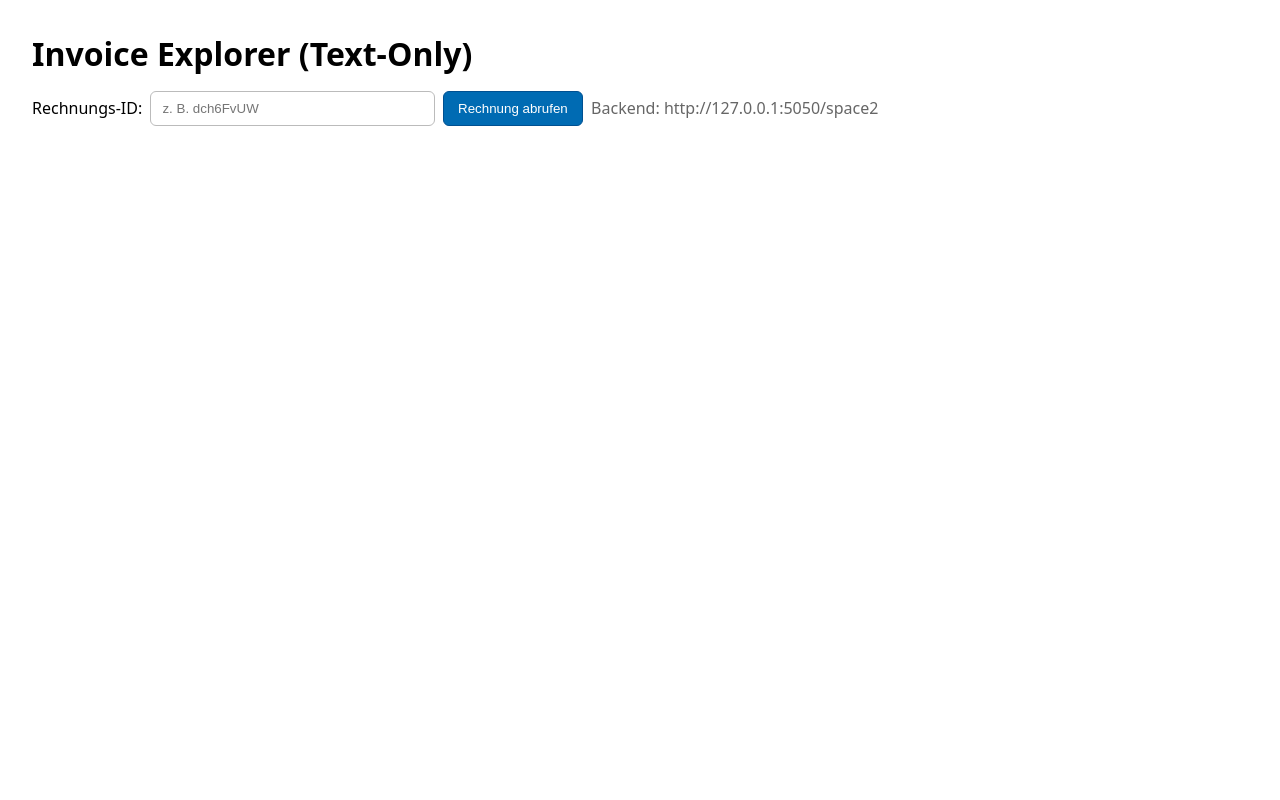
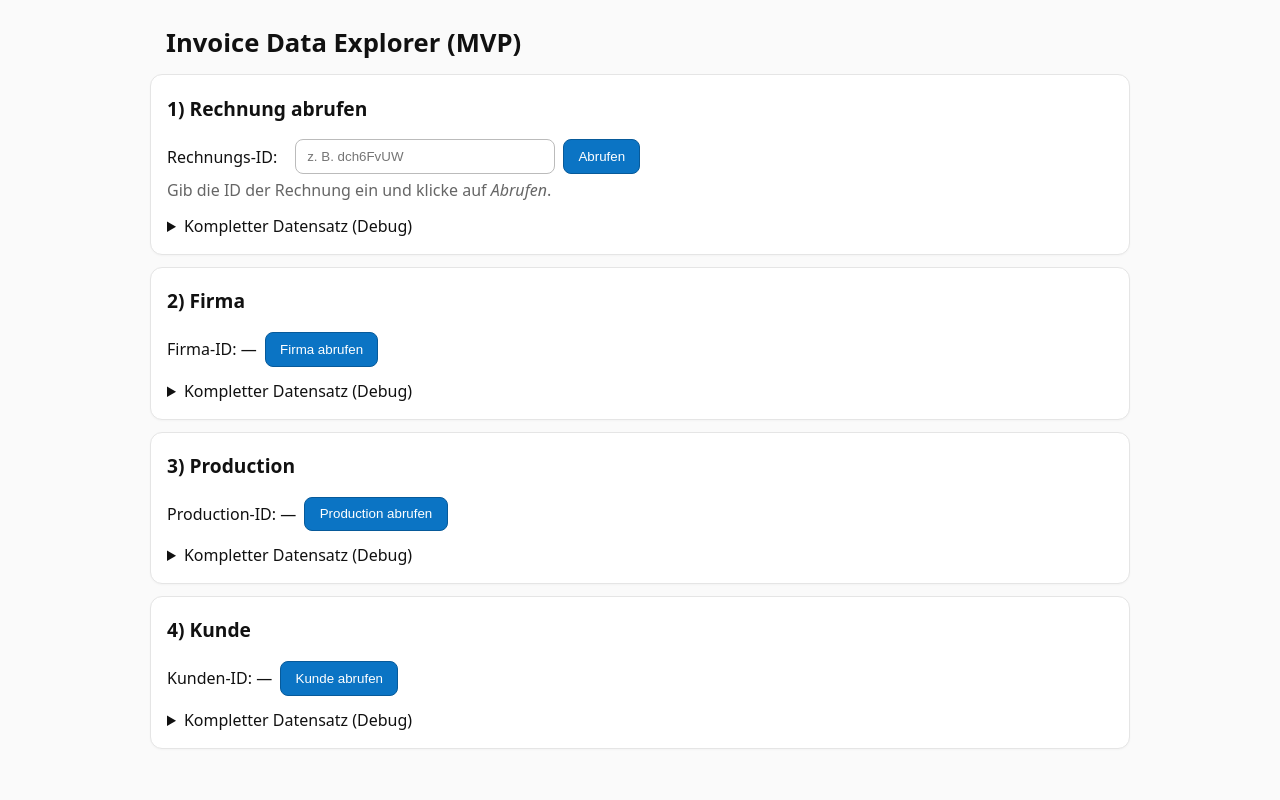
Before and after one commit to sepp-meyer/invoice-generator, a Flask app: page / in a window 1280 px wide. Run offline with Flask 3, Linux system fonts and the light colour scheme.

Commit message:
Deutlicher Umbau, soweit ok, einige Dateien verwaist

```diff
--- /dev/null
+++ b/app/routes/__init__.py
@@ -0,0 +1 @@
+# nur Marker für Paket
--- a/app/routes/main.py
+++ b/app/routes/main.py
@@ -1,124 +1,26 @@
-from __future__ import annotations
-from flask import Blueprint, current_app, render_template, request
-from ..services.entry_client import (
-    fetch_entry,
-    find_meta_block,
-    extract_minimal_fields,
-    extract_general_summary,
-    find_parents,
-)
-import json
+from flask import Blueprint, render_template, jsonify, session
+from ..services.entry_api import fetch_entry
 
 bp = Blueprint("main", __name__)
 
-@bp.get("/healthz")
-def healthz():
-    return {
-        "ok": True,
-        "entry_host": current_app.config["ENTRY_HOST"],
-        "space_prefix": current_app.config["SPACE_PREFIX"],
-    }
+def ensure_ctx():
+    session.setdefault("ctx", {
+        "invoice_id": None,
+        "company_id": None,
+        "production_id": None,
+        "customer_id": None,
+    })
+    return session["ctx"]
 
-@bp.route("/", methods=["GET", "POST"])
+@bp.get("/")
 def index():
-    entry_id = (request.form.get("entry_id") or "").strip()
-    action   = (request.form.get("action") or "").strip()
+    ensure_ctx()
+    return render_template("index.html")
 
-    ctx = {
-        # Eingaben
-        "entry_id": entry_id,
-        "action": action,
-
-        # Invoice
-        "invoice_used_url": "",
-        "invoice_general": None,
-        "invoice_minimal": None,
-        "invoice_bundle_raw": "",
-        "invoice_meta_raw": "",
-        "firma_id": "",
-        "production_id": "",
-
-        # Firma
-        "firma_used_url": "",
-        "firma_general": None,
-        "firma_meta_raw": "",
-        "firma_bundle_raw": "",
-
-        # Production
-        "production_used_url": "",
-        "production_general": None,
-        "production_meta_raw": "",
-        "production_bundle_raw": "",
-
-        # Fehler
-        "error": "",
-    }
-
-    # GET → Formular leer anzeigen
-    if request.method == "GET":
-        return render_template("index.html", **ctx)
-
-    # POST → je nach Action
+@bp.get("/api/entry/<entry_id>")
+def api_entry(entry_id):
     try:
-        if action in ("", "fetch_invoice"):
-            # 1) Rechnung abrufen
-            if not entry_id:
-                raise RuntimeError("Bitte eine Rechnungs-ID eingeben.")
-
-            inv_bundle, inv_url = fetch_entry(entry_id)
-            inv_meta = find_meta_block(inv_bundle)
-
-            ctx["invoice_used_url"] = inv_url
-            ctx["invoice_general"] = extract_general_summary(inv_bundle)
-            ctx["invoice_minimal"] = extract_minimal_fields(inv_meta)
-            ctx["invoice_bundle_raw"] = json.dumps(inv_bundle, indent=2, ensure_ascii=False)
-            ctx["invoice_meta_raw"] = json.dumps(inv_meta, indent=2, ensure_ascii=False)
-
-            # Parent-IDs ermitteln
-            parents = find_parents(inv_bundle)
-            ctx["firma_id"] = parents.get("firma_id") or ""
-            ctx["production_id"] = parents.get("production_id") or ""
-
-        elif action == "fetch_firma":
-            # 2) Firma abrufen (per verstecktem Feld)
-            firma_id = (request.form.get("firma_id") or "").strip()
-            if not firma_id:
-                raise RuntimeError("Keine Firma-ID gefunden. Bitte zuerst Rechnung abrufen.")
-            firm_bundle, firm_url = fetch_entry(firma_id)
-            firm_meta = find_meta_block(firm_bundle)
-
-            ctx["firma_used_url"] = firm_url
-            ctx["firma_general"] = extract_general_summary(firm_bundle)
-            ctx["firma_meta_raw"] = json.dumps(firm_meta, indent=2, ensure_ascii=False)
-            ctx["firma_bundle_raw"] = json.dumps(firm_bundle, indent=2, ensure_ascii=False)
-
-            # damit die Buttons sichtbar bleiben, reichen wir IDs wieder durch
-            ctx["entry_id"] = (request.form.get("entry_id") or "").strip()
-            ctx["firma_id"] = firma_id
-            ctx["production_id"] = (request.form.get("production_id") or "").strip()
-
-        elif action == "fetch_production":
-            # 3) Production abrufen
-            production_id = (request.form.get("production_id") or "").strip()
-            if not production_id:
-                raise RuntimeError("Keine Production-ID gefunden. Bitte zuerst Rechnung abrufen.")
-            prod_bundle, prod_url = fetch_entry(production_id)
-            prod_meta = find_meta_block(prod_bundle)
-
-            ctx["production_used_url"] = prod_url
-            ctx["production_general"] = extract_general_summary(prod_bundle)
-            ctx["production_meta_raw"] = json.dumps(prod_meta, indent=2, ensure_ascii=False)
-            ctx["production_bundle_raw"] = json.dumps(prod_bundle, indent=2, ensure_ascii=False)
-
-            # IDs zurückreichen
-            ctx["entry_id"] = (request.form.get("entry_id") or "").strip()
-            ctx["firma_id"] = (request.form.get("firma_id") or "").strip()
-            ctx["production_id"] = production_id
-
-        else:
-            raise RuntimeError(f"Unbekannte Aktion: {action}")
-
+        data = fetch_entry(entry_id)
+        return jsonify(data)
     except Exception as e:
-        ctx["error"] = str(e)
-
-    return render_template("index.html", **ctx)
+        return jsonify({"error": str(e)}), 502
--- /dev/null
+++ b/app/services/__init__.py
@@ -0,0 +1 @@
+# nur Marker für Paket
--- /dev/null
+++ b/app/static/style.css
@@ -0,0 +1,37 @@
+:root{
+  --fg:#111; --muted:#555; --bg:#fafafa; --card:#fff; --border:#e5e5e5; --accent:#0b74c4; --danger:#b00020;
+  --mono: ui-monospace, SFMono-Regular, Menlo, Monaco, Consolas, "Liberation Mono", "Courier New", monospace;
+}
+*{box-sizing:border-box}
+html,body{margin:0;padding:0;background:var(--bg);color:var(--fg);font:16px/1.5 system-ui,-apple-system,Segoe UI,Roboto,Arial,sans-serif}
+
+h1{font-size:1.6rem;margin:24px auto 12px;max-width:980px;padding:0 16px}
+h2{font-size:1.2rem;margin:.2rem 0 1rem}
+
+.card{
+  background:var(--card);
+  max-width:980px;
+  margin:12px auto;
+  border:1px solid var(--border);
+  border-radius:12px;
+  padding:16px;
+  box-shadow:0 1px 2px rgba(0,0,0,.03);
+}
+
+.row{display:flex;gap:.5rem;flex-wrap:wrap;align-items:center;margin-bottom:.25rem}
+label{min-width:120px}
+input[type=text]{padding:.55rem .7rem;border:1px solid #bbb;border-radius:8px;min-width:260px}
+button{
+  padding:.55rem .9rem;border:1px solid #075a9a;background:#0b74c4;color:#fff;border-radius:8px;cursor:pointer
+}
+button:hover{background:#075a9a}
+
+.hint{color:#666;margin:.25rem 0 0}
+.status{color:var(--muted);margin:.5rem 0 0}
+.status.error{color:var(--danger)}
+
+.debug{margin-top:.75rem}
+pre.json{
+  background:#0a0a0a; color:#d4d4d4; padding:12px; border-radius:8px; overflow:auto;
+  font-family:var(--mono); font-size:.9rem; max-height:420px; border:1px solid #222
+}
--- a/app/templates/index.html
+++ b/app/templates/index.html
@@ -1,124 +1,203 @@
-{% extends "base.html" %}
-{% block title %}Invoice Explorer (Schritt-für-Schritt){% endblock %}
+<!doctype html>
+<html lang="de">
+<head>
+  <meta charset="utf-8"/>
+  <title>Invoice Data Explorer (MVP)</title>
+  <meta name="viewport" content="width=device-width, initial-scale=1"/>
+  <link rel="stylesheet" href="{{ url_for('static', filename='style.css') }}">
+</head>
+<body>
+  <h1>Invoice Data Explorer (MVP)</h1>
 
-{% block body %}
-<h1>Invoice Explorer (Text-Only)</h1>
+  <!-- 1) Rechnung -->
+  <section class="card">
+    <h2>1) Rechnung abrufen</h2>
+    <div class="row">
+      <label for="invoiceId">Rechnungs-ID:</label>
+      <input id="invoiceId" type="text" placeholder="z. B. dch6FvUW">
+      <button id="btnLoadInvoice">Abrufen</button>
+    </div>
+    <p class="hint">Gib die ID der Rechnung ein und klicke auf <em>Abrufen</em>.</p>
+    <p class="status" id="status-invoice"></p>
+    <details class="debug">
+      <summary>Kompletter Datensatz (Debug)</summary>
+      <pre id="debug-invoice" class="json"></pre>
+    </details>
+  </section>
 
-<!-- Schritt 1: Rechnungs-ID -->
-<form method="post">
-  <input type="hidden" name="action" value="fetch_invoice" />
-  <label for="entry_id">Rechnungs-ID:</label>
-  <input id="entry_id" name="entry_id" type="text" placeholder="z. B. dch6FvUW" value="{{ entry_id|default('') }}" />
-  <button type="submit">Rechnung abrufen</button>
-  <span class="muted">Backend: {{ config.ENTRY_HOST }}{{ config.SPACE_PREFIX }}</span>
-</form>
+  <!-- 2) Firma -->
+  <section class="card">
+    <h2>2) Firma</h2>
+    <div class="row">
+      <div>Firma-ID: <span id="companyId">—</span></div>
+      <button id="btnLoadCompany">Firma abrufen</button>
+    </div>
+    <p class="status" id="status-company"></p>
+    <details class="debug">
+      <summary>Kompletter Datensatz (Debug)</summary>
+      <pre id="debug-company" class="json"></pre>
+    </details>
+  </section>
 
-{% if error %}
-  <div class="box err"><strong>Fehler:</strong> {{ error }}</div>
-{% endif %}
+  <!-- 3) Production -->
+  <section class="card">
+    <h2>3) Production</h2>
+    <div class="row">
+      <div>Production-ID: <span id="productionId">—</span></div>
+      <button id="btnLoadProduction">Production abrufen</button>
+    </div>
+    <p class="status" id="status-production"></p>
+    <details class="debug">
+      <summary>Kompletter Datensatz (Debug)</summary>
+      <pre id="debug-production" class="json"></pre>
+    </details>
+  </section>
 
-{% if invoice_general %}
-  <div class="hr"></div>
-  <h2>1) Rechnung – Übersicht</h2>
-  <div class="kv">
-    <div class="key">ID</div><div>{{ invoice_general.id }}</div>
-    <div class="key">Type</div><div>{{ invoice_general.type }}</div>
-    <div class="key">Title</div><div>{{ invoice_general.title }}</div>
-    <div class="key">Tags</div><div>{{ invoice_general.tags|join(", ") }}</div>
-    <div class="key">Created</div><div>{{ invoice_general.created_at }}</div>
-    <div class="key">Parent-ID</div><div>{{ invoice_general.parent_id }}</div>
-    <div class="key">Pfad</div><div><code>{{ invoice_general.path }}</code></div>
-  </div>
+  <!-- 4) Kunde -->
+  <section class="card">
+    <h2>4) Kunde</h2>
+    <div class="row">
+      <div>Kunden-ID: <span id="customerId">—</span></div>
+      <button id="btnLoadCustomer">Kunde abrufen</button>
+    </div>
+    <p class="status" id="status-customer"></p>
+    <details class="debug">
+      <summary>Kompletter Datensatz (Debug)</summary>
+      <pre id="debug-customer" class="json"></pre>
+    </details>
+  </section>
 
-  <p class="muted">Benutzte URL: <code>{{ invoice_used_url }}</code></p>
+  <script>
+    // ---------- Helpers ----------
+    function setStatus(el, msg, isError=false){
+      el.textContent = msg || "";
+      el.style.color = isError ? "#b00020" : "#555";
+    }
+    function renderJson(preId, obj){
+      const pre = document.getElementById(preId);
+      pre.textContent = obj ? JSON.stringify(obj, null, 2) : "";
+    }
+    function setSpanText(id, value){
+      document.getElementById(id).textContent = value || "—";
+    }
+    function getSpanText(id){
+      const t = document.getElementById(id).textContent.trim();
+      return (t && t !== "—") ? t : "";
+    }
+    async function fetchJson(path){
+      const res = await fetch(path, {headers: {"Accept":"application/json"}});
+      if(!res.ok) throw new Error(`HTTP ${res.status}`);
+      const data = await res.json();
+      if(data && data.error) throw new Error(data.error);
+      return data;
+    }
 
-  <h3>Erkannte Minimalfelder</h3>
-  <div class="kv">
-    {% for k, v in invoice_minimal.items() %}
-      <div class="key">{{ k }}</div><div>{{ v or '—' }}</div>
-    {% endfor %}
-  </div>
+    // ---------- Ableitungslogik ----------
+    function deriveIdsFromInvoice(inv){
+      // Wir suchen in general.type_path nach "Firma" und "Production"
+      const typePath = (inv && inv.general && inv.general.type_path) || [];
+      let companyId = null, productionId = null;
+      for(const node of typePath){
+        if(node && node.type === "Firma") companyId = node.id || companyId;
+        if(node && node.type === "Production") productionId = node.id || productionId;
+      }
+      return { companyId, productionId };
+    }
 
-  <div class="box" style="margin-top:1rem">
-    <strong>Gefundene Parent-IDs aus type_path</strong>
-    <div class="kv" style="margin-top:.5rem">
-      <div class="key">Firma-ID</div>
-      <div>
-        {{ firma_id or '—' }}
-        {% if firma_id %}
-          <form method="post" style="display:inline">
-            <input type="hidden" name="action" value="fetch_firma" />
-            <input type="hidden" name="entry_id" value="{{ entry_id }}" />
-            <input type="hidden" name="firma_id" value="{{ firma_id }}" />
-            <input type="hidden" name="production_id" value="{{ production_id }}" />
-            <button type="submit">Firma abrufen</button>
-          </form>
-        {% endif %}
-      </div>
+    function deriveCustomerFromProduction(prodJson){
+      // Kunde kommt aus references_to mit dst_type === "Kunde"
+      const refs = (prodJson && prodJson.references_to) || [];
+      const hit = refs.find(r => r && r.dst_type === "Kunde" && r.dst_id);
+      return hit ? hit.dst_id : null;
+    }
 
-      <div class="key">Production-ID</div>
-      <div>
-        {{ production_id or '—' }}
-        {% if production_id %}
-          <form method="post" style="display:inline">
-            <input type="hidden" name="action" value="fetch_production" />
-            <input type="hidden" name="entry_id" value="{{ entry_id }}" />
-            <input type="hidden" name="firma_id" value="{{ firma_id }}" />
-            <input type="hidden" name="production_id" value="{{ production_id }}" />
-            <button type="submit">Production abrufen</button>
-          </form>
-        {% endif %}
-      </div>
-    </div>
-  </div>
+    // ---------- State im Frontend ----------
+    const state = {
+      invoice: null,
+      company: null,
+      production: null,
+      customer: null
+    };
 
-  <div class="hr"></div>
-  <h3>Meta (roh)</h3>
-  <pre>{{ invoice_meta_raw }}</pre>
+    // ---------- DOM Elements ----------
+    const statusInvoice    = document.getElementById("status-invoice");
+    const statusCompany    = document.getElementById("status-company");
+    const statusProduction = document.getElementById("status-production");
+    const statusCustomer   = document.getElementById("status-customer");
 
-  <h3>Kompletter Datensatz (Debug)</h3>
-  <pre>{{ invoice_bundle_raw }}</pre>
-{% endif %}
+    // 1) Rechnung laden
+    document.getElementById("btnLoadInvoice").addEventListener("click", async () => {
+      const id = document.getElementById("invoiceId").value.trim();
+      if(!id){ alert("Bitte Rechnungs-ID eingeben."); return; }
+      setStatus(statusInvoice, "Lade Rechnung …");
+      try{
+        const data = await fetchJson(`/api/entry/${encodeURIComponent(id)}`);
+        state.invoice = data;
+        renderJson("debug-invoice", data);
+        setStatus(statusInvoice, "Rechnung geladen.");
 
-{% if firma_general %}
-  <div class="hr"></div>
-  <h2>2) Firma – Übersicht</h2>
-  <div class="kv">
-    <div class="key">ID</div><div>{{ firma_general.id }}</div>
-    <div class="key">Type</div><div>{{ firma_general.type }}</div>
-    <div class="key">Title</div><div>{{ firma_general.title }}</div>
-    <div class="key">Tags</div><div>{{ firma_general.tags|join(", ") }}</div>
-    <div class="key">Created</div><div>{{ firma_general.created_at }}</div>
-    <div class="key">Parent-ID</div><div>{{ firma_general.parent_id }}</div>
-    <div class="key">Pfad</div><div><code>{{ firma_general.path }}</code></div>
-  </div>
-  <p class="muted">Benutzte URL: <code>{{ firma_used_url }}</code></p>
+        // IDs ableiten und anzeigen
+        const { companyId, productionId } = deriveIdsFromInvoice(data);
+        if(companyId) setSpanText("companyId", companyId);
+        if(productionId) setSpanText("productionId", productionId);
+      }catch(e){
+        console.error(e);
+        setStatus(statusInvoice, "Fehler beim Abruf der Rechnung: " + e.message, true);
+      }
+    });
 
-  <h3>Meta (roh)</h3>
-  <pre>{{ firma_meta_raw }}</pre>
+    // 2) Firma abrufen
+    document.getElementById("btnLoadCompany").addEventListener("click", async () => {
+      const id = getSpanText("companyId");
+      if(!id){ alert("Keine Firma-ID bekannt. Bitte zuerst Rechnung laden."); return; }
+      setStatus(statusCompany, "Lade Firma …");
+      try{
+        const data = await fetchJson(`/api/entry/${encodeURIComponent(id)}`);
+        state.company = data;
+        renderJson("debug-company", data);
+        setStatus(statusCompany, "Firma geladen.");
+      }catch(e){
+        console.error(e);
+        setStatus(statusCompany, "Fehler beim Abruf der Firma: " + e.message, true);
+      }
+    });
 
-  <h3>Kompletter Datensatz (Debug)</h3> <!-- NEU -->
-  <pre>{{ firma_bundle_raw }}</pre>     <!-- NEU -->
-{% endif %}
+    // 3) Production abrufen
+    document.getElementById("btnLoadProduction").addEventListener("click", async () => {
+      const id = getSpanText("productionId");
+      if(!id){ alert("Keine Production-ID bekannt. Bitte zuerst Rechnung laden."); return; }
+      setStatus(statusProduction, "Lade Production …");
+      try{
+        const data = await fetchJson(`/api/entry/${encodeURIComponent(id)}`);
+        state.production = data;
+        renderJson("debug-production", data);
+        setStatus(statusProduction, "Production geladen.");
 
-{% if production_general %}
-  <div class="hr"></div>
-  <h2>3) Production – Übersicht</h2>
-  <div class="kv">
-    <div class="key">ID</div><div>{{ production_general.id }}</div>
-    <div class="key">Type</div><div>{{ production_general.type }}</div>
-    <div class="key">Title</div><div>{{ production_general.title }}</div>
-    <div class="key">Tags</div><div>{{ production_general.tags|join(", ") }}</div>
-    <div class="key">Created</div><div>{{ production_general.created_at }}</div>
-    <div class="key">Parent-ID</div><div>{{ production_general.parent_id }}</div>
-    <div class="key">Pfad</div><div><code>{{ production_general.path }}</code></div>
-  </div>
-  <p class="muted">Benutzte URL: <code>{{ production_used_url }}</code></p>
+        const custId = deriveCustomerFromProduction(data);
+        if(custId){
+          setSpanText("customerId", custId);
+        }
+      }catch(e){
+        console.error(e);
+        setStatus(statusProduction, "Fehler beim Abruf der Production: " + e.message, true);
+      }
+    });
 
-  <h3>Meta (roh)</h3>
-  <pre>{{ production_meta_raw }}</pre>
-
-  <h3>Kompletter Datensatz (Debug)</h3> <!-- NEU -->
-  <pre>{{ production_bundle_raw }}</pre> <!-- NEU -->
-{% endif %}
-{% endblock %}
+    // 4) Kunde abrufen
+    document.getElementById("btnLoadCustomer").addEventListener("click", async () => {
+      const id = getSpanText("customerId");
+      if(!id){ alert("Keine Kunden-ID bekannt. Bitte zuerst Production abrufen."); return; }
+      setStatus(statusCustomer, "Lade Kunde …");
+      try{
+        const data = await fetchJson(`/api/entry/${encodeURIComponent(id)}`);
+        state.customer = data;
+        renderJson("debug-customer", data);
+        setStatus(statusCustomer, "Kunde geladen.");
+      }catch(e){
+        console.error(e);
+        setStatus(statusCustomer, "Fehler beim Abruf des Kunden: " + e.message, true);
+      }
+    });
+  </script>
+</body>
+</html>
```
Also changed, not shown: app/__init__.py (+4 -10 lines), app/config.py (+9 -5 lines), app/services/entry_api.py (added, +30 -0 lines), app/services/entry_client.py (deleted, +0 -131 lines), run.py (+6 -6 lines).
